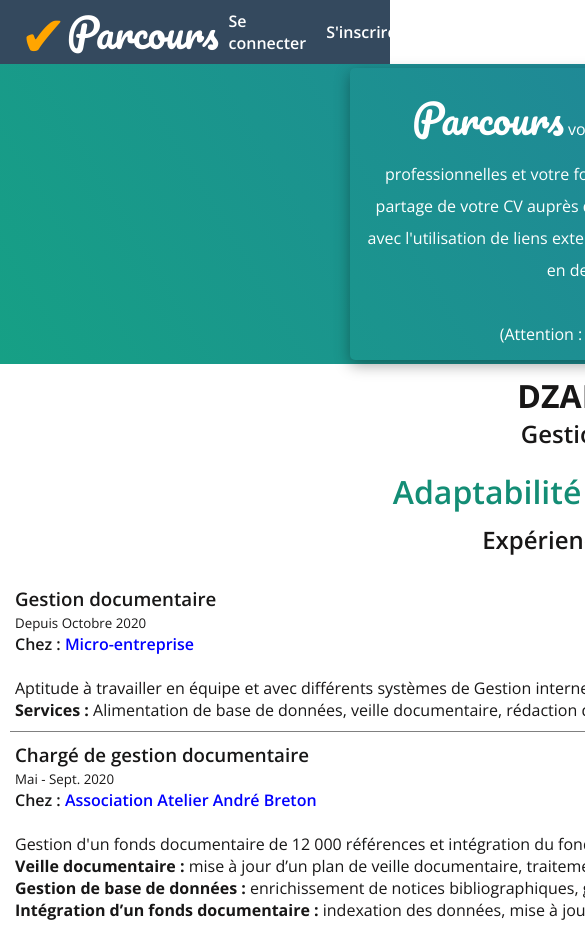
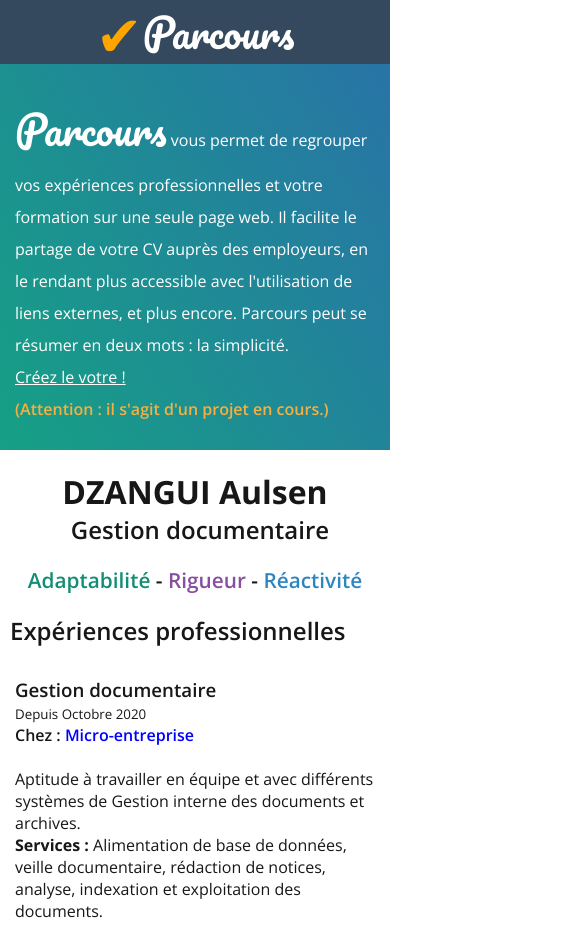
Before and after one commit to tranedz/tranedz.github.io, a plain HTML site: page index.html in a window 390 px wide. Shown: the top 925 px of the page, 585 px wide, since content can reach past the window. Drawn offline with nearby package versions, Linux system fonts and the light colour scheme.

Commit message:
Update style.css

```diff
--- a/style.css
+++ b/style.css
@@ -26,13 +26,16 @@
 
 .footer {
     width: 100%;
-    height: 70px;
+    height: auto;
     display: flex;
     align-items: center;
     justify-content: center;
-    padding: 0 20px;
     background-color: #34495E;
     margin-top: 50px;
+}
+
+.copyright{
+    padding: 20px 0;
 }
 
 .copyright, .copyright a {
@@ -122,9 +125,9 @@
     justify-content: space-around;
     align-items: center;
     width: 1300px;
-    margin: 0 auto;
+    margin: 10px auto;
     padding: 5px;
-    height: 300px;
+    height: auto;
     position: relative;
     color: white;
 }
@@ -153,6 +156,11 @@
     text-decoration: none;
 }
 
+.warning {
+    color: #F5B041;
+    font-weight: 600;
+}
+
 .small_container {
     display: flex;
     gap: 10px;
@@ -160,27 +168,10 @@
     margin: 0 auto;
 }
 
-/* Social media icons */
-.social-media {
-    list-style: none;
-}
-
-.social-media li {
-    padding: 5px 0;
-}
-
-/* Colonnes */
-.portrait_image {
-    max-width: 200px;
-    background-color: rgb(172, 172, 172);
-    border-radius: 5px;
-    box-shadow: rgba(0, 0, 0, 0.15) 0px 3px 3px 0px;
-}
-
 /* --------------- */
 .presentation {
     width: 1300px;
-    margin: 0 auto;
+    margin: 10px auto;
     gap: 10px;
     text-align: center;
 }
@@ -208,6 +199,11 @@
     padding: 5px 10px;
     box-shadow: rgba(0, 0, 0, 0.16) 0px 3px 6px, rgba(0, 0, 0, 0.23) 0px 3px 6px;
     border-radius: 5px;
+    transition: 0.2s ease-in;
+}
+
+.col-3:hover {
+    background: #F5B041;
 }
 
 .col-3 h3, h4 {
@@ -262,16 +258,23 @@
         justify-content: space-evenly;
     }
 
-    .portrait_image {
-        /* border-radius: 0;
+    .info {
+        width: 100%;
+        padding: 10px;
+        line-height: 2;
+        text-align: left;
         box-shadow: none;
-        margin-top: 5px; */
+        border-radius: 0;
     }
 
     .small_container {
         display: block;
         width: 100%;
         padding: 0 10px;
+    }
+
+    .presentation {
+        width: 100%;
     }
 
     .col-3 {
@@ -291,4 +294,50 @@
         width: 100%;
         display: inline-flex;
     }
+
+    .footer {
+        padding: 0 20px;
+    }
 }
+
+@media screen and (max-width: 600px) {
+
+    .row {
+        width: 100%;
+        overflow: hidden;
+    }
+
+    .presentation {
+        width: 100%;
+    }
+
+    .row .presentation h2 {
+        text-align: center;
+    }
+
+    .row h2 {
+        text-align: left;
+        margin-left: 10px;
+    }
+
+    p.values {
+        font-size: 1.3rem;
+        text-align: center;
+        font-weight: 600;
+    }
+}
+
+
+@media screen and (max-width: 500px) {
+    .header {
+        display: block;
+    }
+
+    .logo {
+        justify-content: center;
+    }
+
+    .navbar {
+        display: none;
+    }
+}
```
